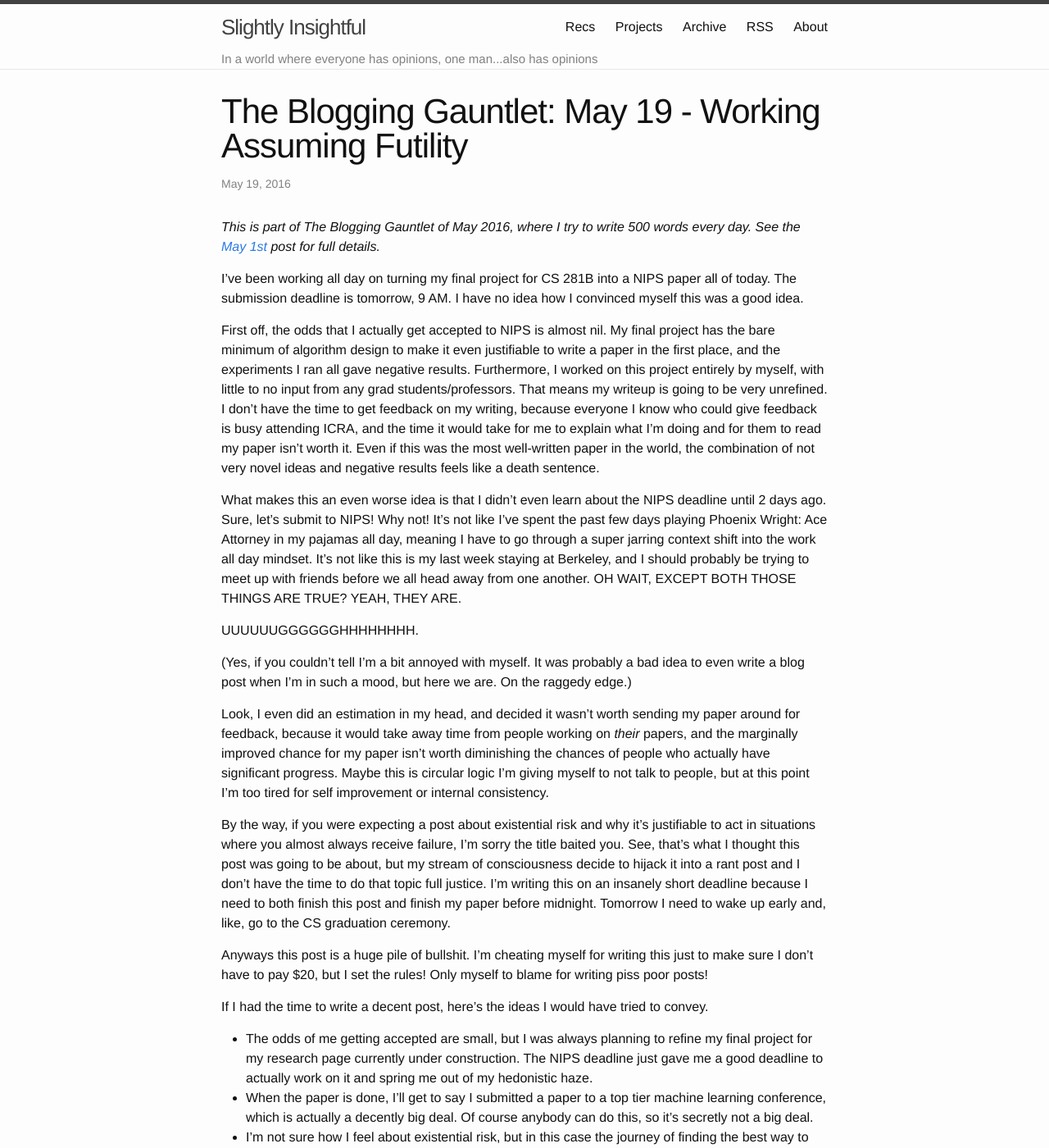
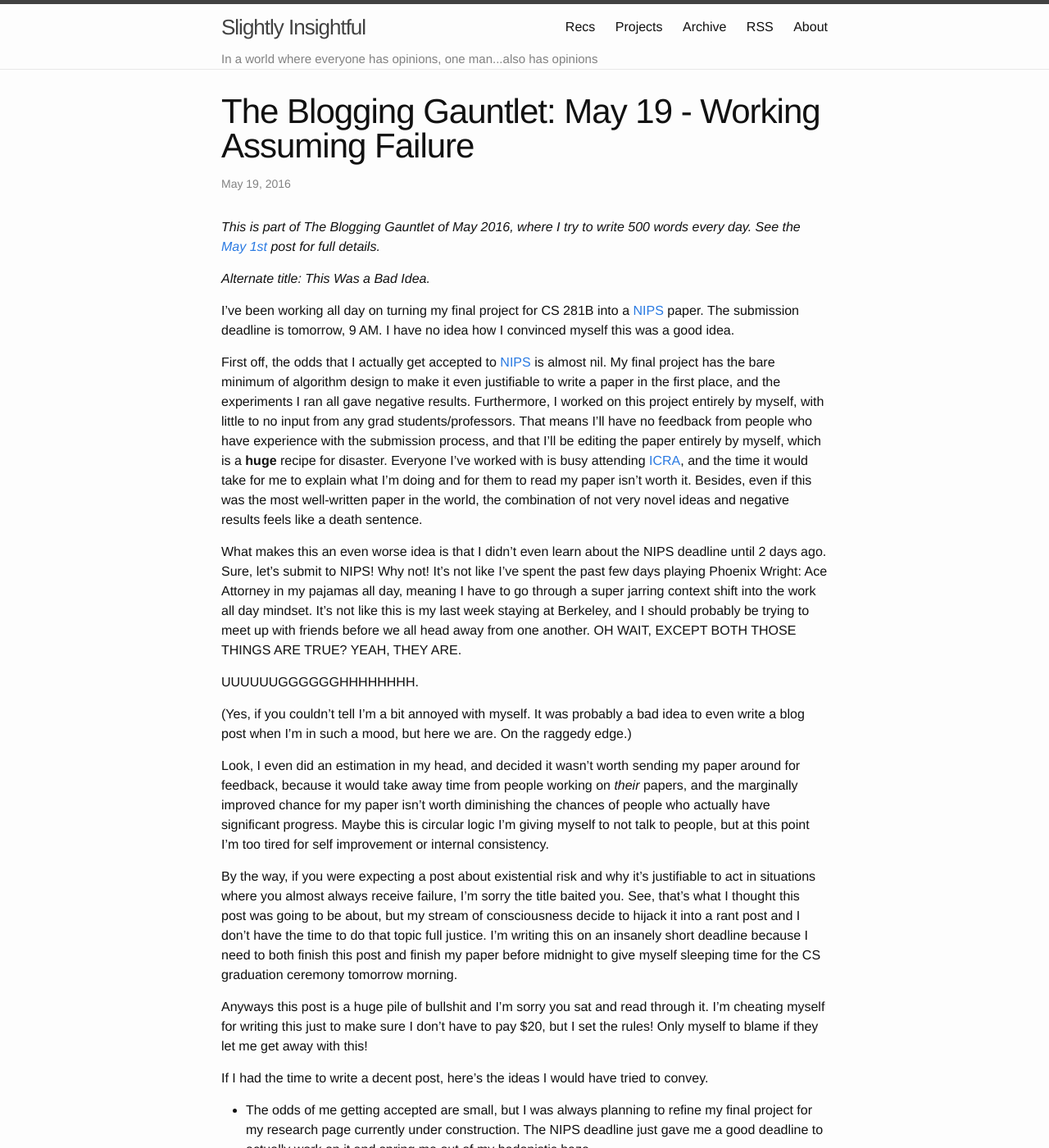
Before and after one commit to alexirpan/alexirpan.github.io, a Jekyll site: the page built from _posts/may2016/2016-05-19-may-19.markdown, in a window 1280 px wide and 1400 px high. Shown: the whole window at 82% size. Built offline with Jekyll 4.4.1, drawn with Linux system fonts in a browser that asks for light colours; some of the changed text lies outside the part shown.

Commit message:
Screw it going to post this

```diff
--- a/_posts/may2016/2016-05-19-may-19.markdown
+++ b/_posts/may2016/2016-05-19-may-19.markdown
@@ -1,24 +1,29 @@
 ---
 layout: post
-title:  "The Blogging Gauntlet: May 19 - Working Assuming Futility"
+title:  "The Blogging Gauntlet: May 19 - Working Assuming Failure"
 date:   2016-05-19 22:11:00 -0700
 ---
 
 {% include gauntlet.md %}
 
+*Alternate title: This Was a Bad Idea.*
+
 I've been working all day on turning my final project for CS 281B into
-a NIPS paper all of today. The submission deadline is tomorrow, 9 AM.
+a [NIPS](https://nips.cc/) paper. The submission deadline is tomorrow, 9 AM.
 I have no idea how I convinced myself this was a good idea.
 
-First off, the odds that I actually get accepted to NIPS is almost nil.
+First off, the odds that I actually get accepted to [NIPS](https://nips.cc/) is almost nil.
 My final project has the bare minimum of algorithm design to make it even
 justifiable to write a paper in the first place, and the experiments I ran
 all gave negative results. Furthermore, I worked on this project entirely by
 myself, with little to no input from any grad students/professors. That means
-my writeup is going to be very unrefined. I don't have the time to get feedback
-on my writing, because everyone I know who could give feedback is busy attending
-ICRA, and the time it would take for me to explain what I'm doing and for them
-to read my paper isn't worth it. Even if this was the most well-written paper
+I'll have no feedback from people who have experience with the submission process,
+and that I'll be editing the paper entirely by myself, which is a **huge**
+recipe for disaster.
+Everyone I've worked with is busy attending
+[ICRA](http://www.icra2016.org/), and the time it would take for me to explain
+what I'm doing and for them
+to read my paper isn't worth it. Besides, even if this was the most well-written paper
 in the world, the combination of not very novel ideas and negative results
 feels like a death sentence.
 
@@ -51,13 +56,14 @@ failure, I'm sorry the title baited you. See, that's what I thought
 this post was going to be about, but my stream of consciousness decide to
 hijack it into a rant post and I don't have the time to do that topic
 full justice. I'm writing this on an insanely short deadline because I
-need to both finish this post and finish my paper before midnight.
-Tomorrow I need to wake up early and, like, go to the CS graduation
-ceremony.
+need to both finish this post and finish my paper before midnight to
+give myself sleeping time for the CS graduation ceremony tomorrow
+morning.
 
-Anyways this post is a huge pile of bullshit. I'm cheating
+Anyways this post is a huge pile of bullshit and I'm sorry you sat and
+read through it. I'm cheating
 myself for writing this just to make sure I don't have to pay $20, but
-I set the rules! Only myself to blame for writing piss poor posts!
+I set the rules! Only myself to blame if they let me get away with this!
 
 If I had the time to write a decent post, here's the ideas I would
 have tried to convey.
@@ -72,10 +78,10 @@ deal. Of course anybody can do this, so it's secretly not a big deal.
 * I'm not sure how I feel about existential risk, but in this case the
 journey of finding the best way to explain my ideas to a curious but
 unfamiliar audience and the experience I get doing so is the big
-thing I'm getting out of this.
+thing I'm getting out of it.
 
 I didn't have the time to find a good way to naturally bring all this
 up, so instead you get a bullet point text dump. Sorry!
 
-Okay this is actually closer to 700 words, not 500.
+Okay this is actually closer to 750 words, not 500.
 I'm outta here, I've got a paper to write.
```
